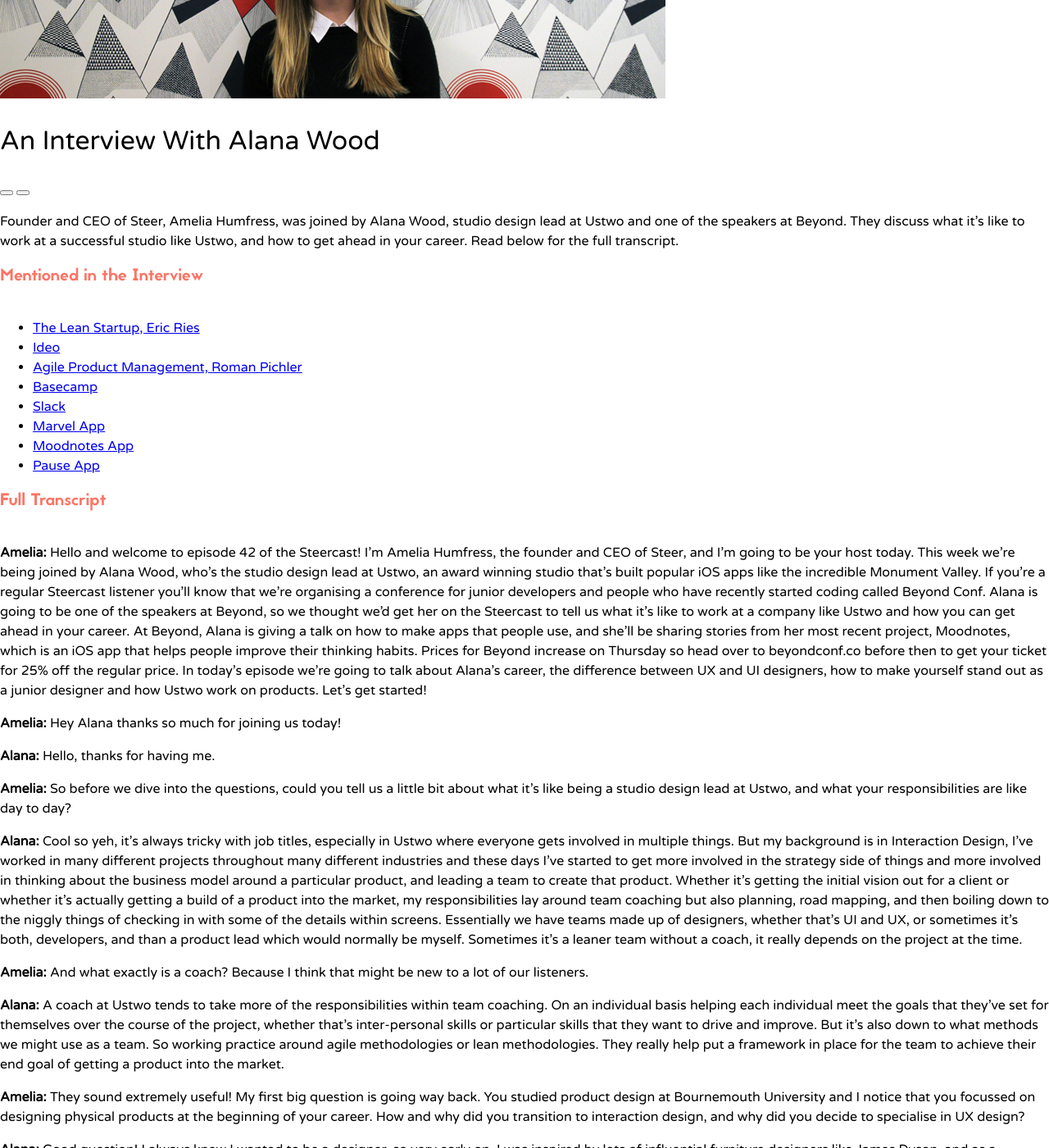
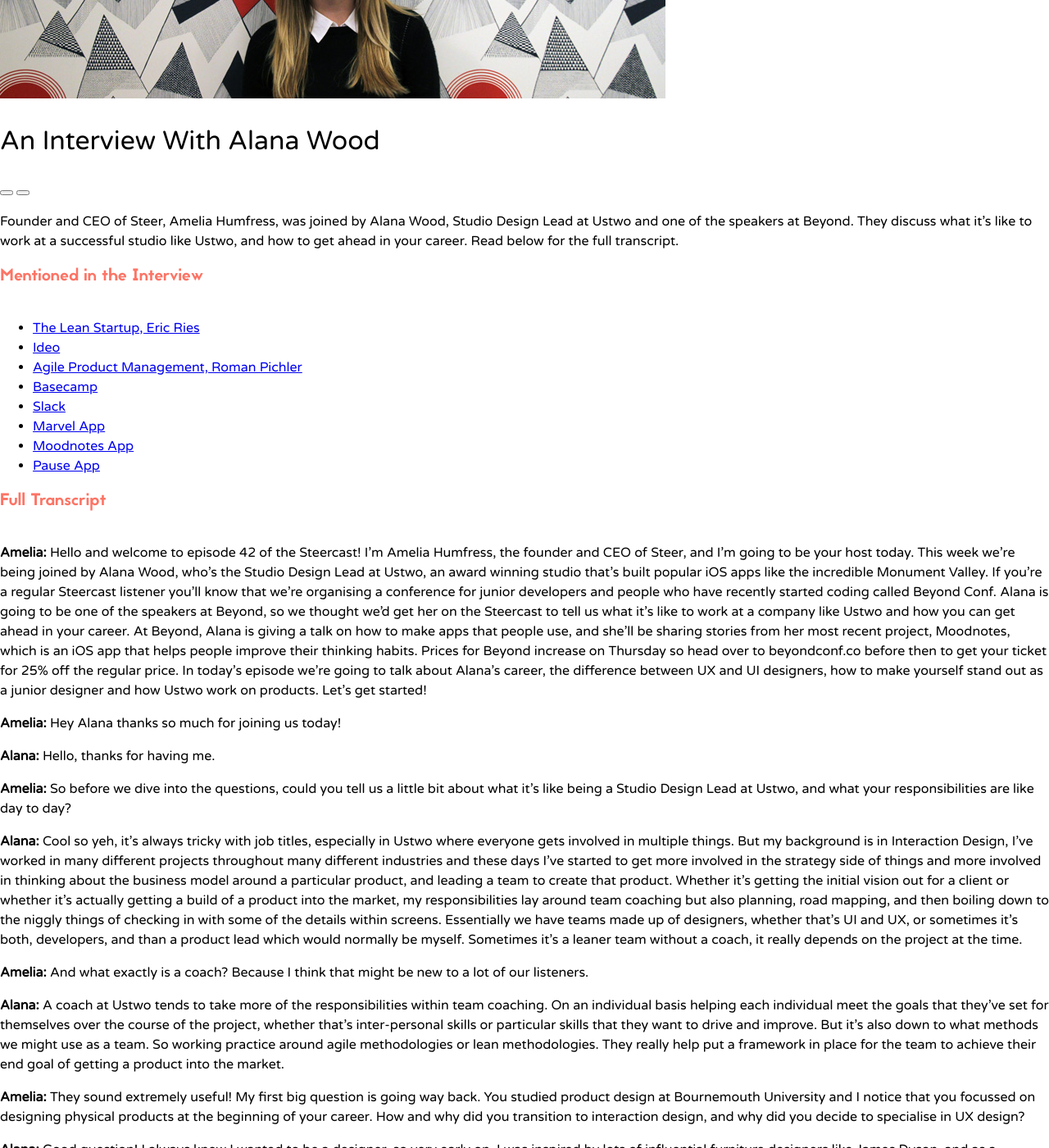
Before and after one commit to Sambillingham/beyond, a Jekyll site: the page built from interviews/_posts/2015-10-20-an-interview-with-alana-wood.md, in a window 1280 px wide and 1400 px high, scrolled down 653 px. Shown: the whole window at 82% size. Built offline with Jekyll 4.4.1, drawn with Linux system fonts in a browser that asks for light colours; some web fonts are replaced; Markdown is read by kramdown in place of the engine named in the settings.

```diff
--- a/interviews/_posts/2015-10-20-an-interview-with-alana-wood.md
+++ b/interviews/_posts/2015-10-20-an-interview-with-alana-wood.md
@@ -7,7 +7,7 @@ single_feature_image: interview-alana-wood.jpg
 og_image: interview-alana-wood-og.jpg
 audio_file_url: https://steer-podcast.s3.amazonaws.com/42.mp3
 ---
-Founder and CEO of Steer, Amelia Humfress, was joined by Alana Wood, studio design lead at Ustwo and one of the speakers at Beyond. They discuss what it’s like to work at a successful studio like Ustwo, and how to get ahead in your career. Read below for the full transcript.
+Founder and CEO of Steer, Amelia Humfress, was joined by Alana Wood, Studio Design Lead at Ustwo and one of the speakers at Beyond. They discuss what it’s like to work at a successful studio like Ustwo, and how to get ahead in your career. Read below for the full transcript.
 
 ## Mentioned in the Interview
 - [The Lean Startup, Eric Ries](http://theleanstartup.com/book)
@@ -21,13 +21,13 @@ Founder and CEO of Steer, Amelia Humfress, was joined by Alana Wood, studio desi
 
 ## Full Transcript
 
-**Amelia:** Hello and welcome to episode 42 of the Steercast! I’m Amelia Humfress, the founder and CEO of Steer, and I’m going to be your host today. This week we’re being joined by Alana Wood, who’s the studio design lead at Ustwo, an award winning studio that’s built popular iOS apps like the incredible Monument Valley. If you’re a regular Steercast listener you’ll know that we’re organising a conference for junior developers and people who have recently started coding called Beyond Conf. Alana is going to be one of the speakers at Beyond, so we thought we’d get her on the Steercast to tell us what it’s like to work at a company like Ustwo and how you can get ahead in your career. At Beyond, Alana is giving a talk on how to make apps that people use, and she’ll be sharing stories from her most recent project, Moodnotes, which is an iOS app that helps people improve their thinking habits. Prices for Beyond increase on Thursday so head over to beyondconf.co before then to get your ticket for 25% off the regular price. In today’s episode we’re going to talk about Alana’s career, the difference between UX and UI designers, how to make yourself stand out as a junior designer and how Ustwo work on products. Let’s get started!
+**Amelia:** Hello and welcome to episode 42 of the Steercast! I’m Amelia Humfress, the founder and CEO of Steer, and I’m going to be your host today. This week we’re being joined by Alana Wood, who’s the Studio Design Lead at Ustwo, an award winning studio that’s built popular iOS apps like the incredible Monument Valley. If you’re a regular Steercast listener you’ll know that we’re organising a conference for junior developers and people who have recently started coding called Beyond Conf. Alana is going to be one of the speakers at Beyond, so we thought we’d get her on the Steercast to tell us what it’s like to work at a company like Ustwo and how you can get ahead in your career. At Beyond, Alana is giving a talk on how to make apps that people use, and she’ll be sharing stories from her most recent project, Moodnotes, which is an iOS app that helps people improve their thinking habits. Prices for Beyond increase on Thursday so head over to beyondconf.co before then to get your ticket for 25% off the regular price. In today’s episode we’re going to talk about Alana’s career, the difference between UX and UI designers, how to make yourself stand out as a junior designer and how Ustwo work on products. Let’s get started!
 
 **Amelia:** Hey Alana thanks so much for joining us today!
 
 **Alana:** Hello, thanks for having me.
 
-**Amelia:** So before we dive into the questions, could you tell us a little bit about what it’s like being a studio design lead at Ustwo, and what your responsibilities are like day to day?
+**Amelia:** So before we dive into the questions, could you tell us a little bit about what it’s like being a Studio Design Lead at Ustwo, and what your responsibilities are like day to day?
 
 **Alana:** Cool so yeh, it’s always tricky with job titles, especially in Ustwo where everyone gets involved in multiple things. But my background is in Interaction Design, I’ve worked in many different projects throughout many different industries and these days I’ve started to get more involved in the strategy side of things and more involved in thinking about the business model around a particular product, and leading a team to create that product. Whether it’s getting the initial vision out for a client or whether it’s actually getting a build of a product into the market, my responsibilities lay around team coaching but also planning, road mapping, and then boiling down to the niggly things of checking in with some of the details within screens. Essentially we have teams made up of designers, whether that’s UI and UX, or sometimes it’s both, developers, and than a product lead which would normally be myself. Sometimes it’s a leaner team without a coach, it really depends on the project at the time.
 
```
